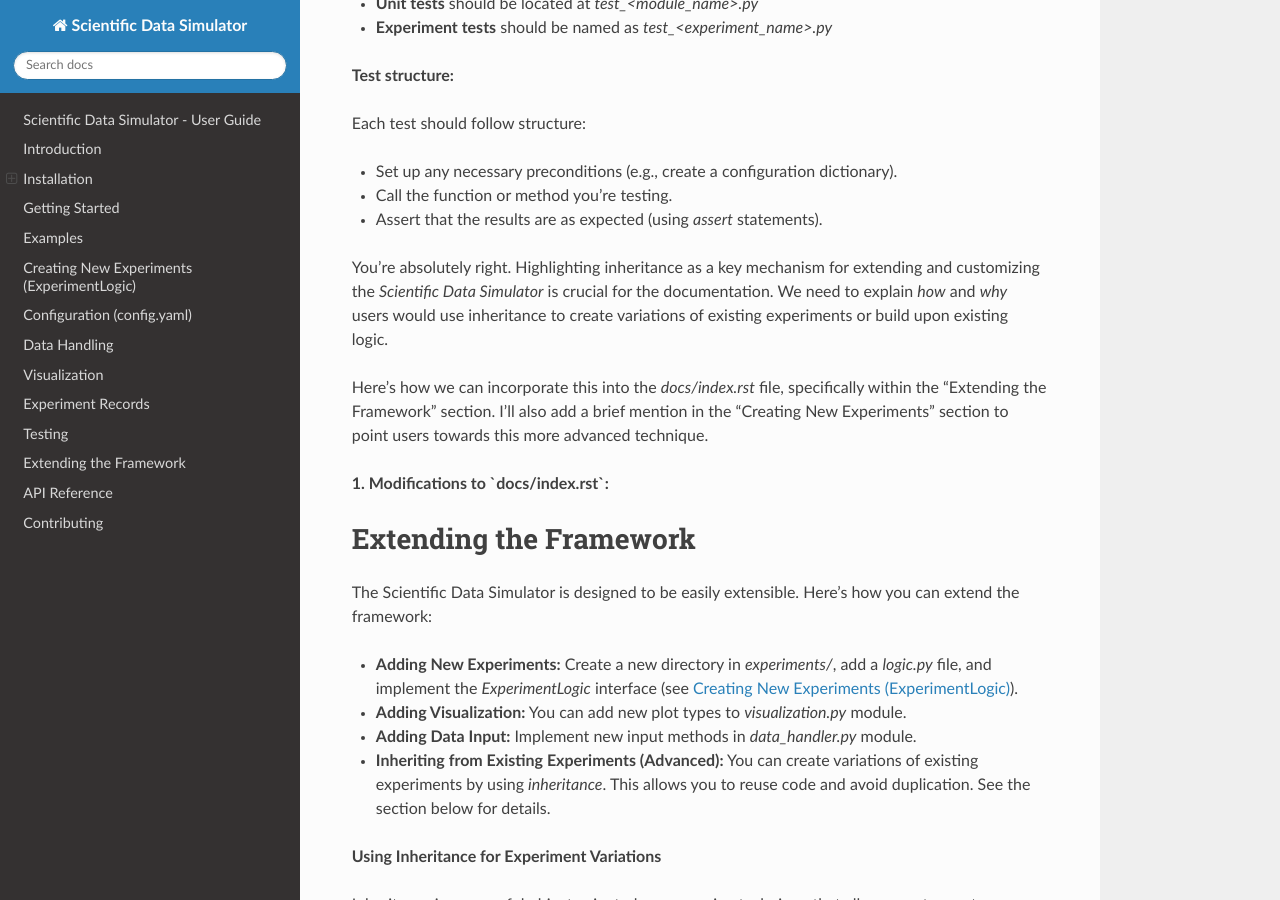
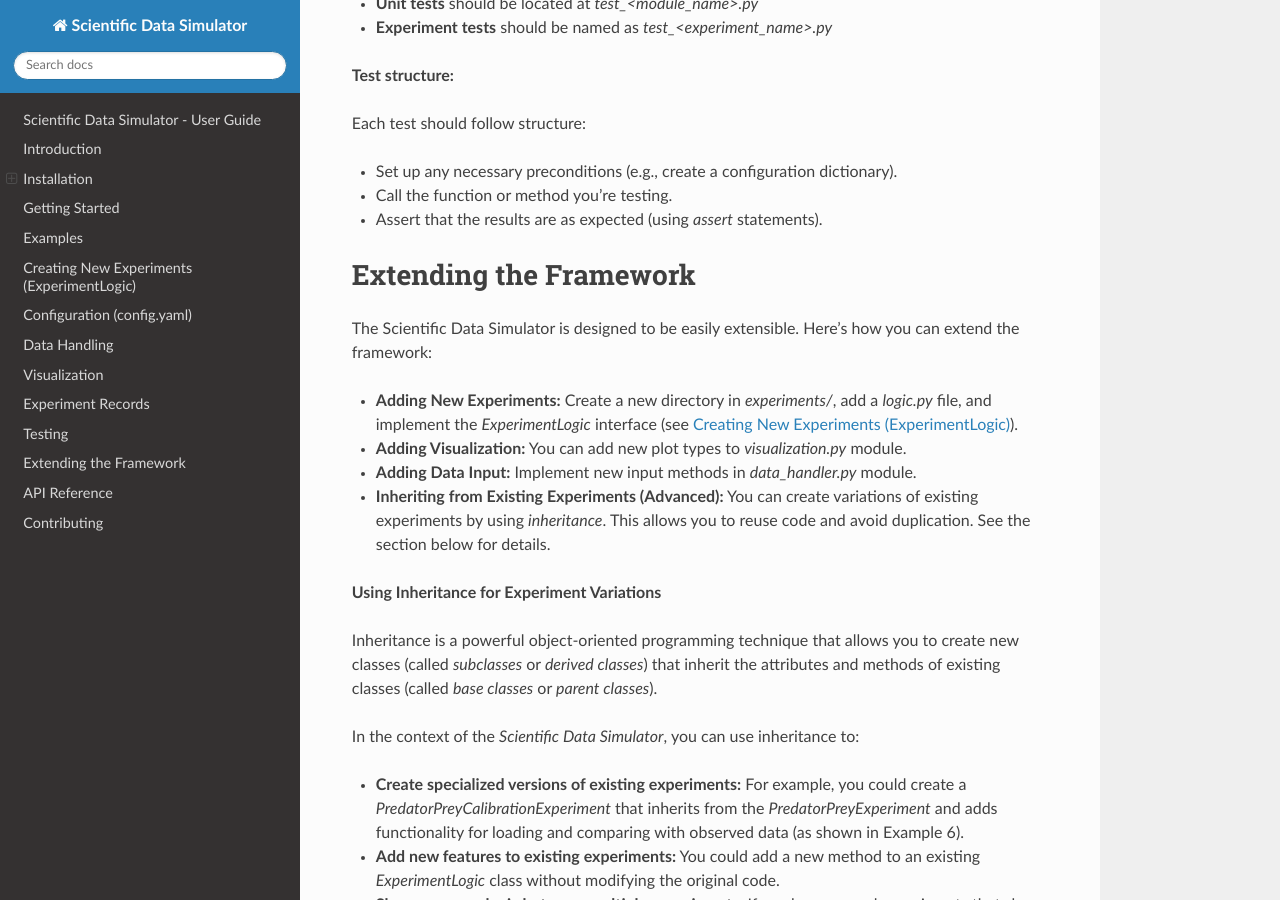
Before and after one commit to sandner-art/scientific-data-simulator, a Sphinx documentation site: the page built from docs/index.rst, in a window 1280 px wide and 900 px high, scrolled down 5393 px. Built offline with Sphinx 7.4.7 and the Read the Docs theme 3.1.0, drawn with Linux system fonts in a browser that asks for light colours; pages that are not in the unit, such as notebooks, are missing from menus.

Commit message:
Update index.rst

```diff
--- a/docs/index.rst
+++ b/docs/index.rst
@@ -306,12 +306,6 @@ Each test should follow structure:
 *   Call the function or method you're testing.
 *   Assert that the results are as expected (using `assert` statements).
 
-You're absolutely right. Highlighting inheritance as a key mechanism for extending and customizing the `Scientific Data Simulator` is crucial for the documentation. We need to explain *how* and *why* users would use inheritance to create variations of existing experiments or build upon existing logic.
-
-Here's how we can incorporate this into the `docs/index.rst` file, specifically within the "Extending the Framework" section. I'll also add a brief mention in the "Creating New Experiments" section to point users towards this more advanced technique.
-
-**1. Modifications to `docs/index.rst`:**
-
 
 .. _extending:
 
```
